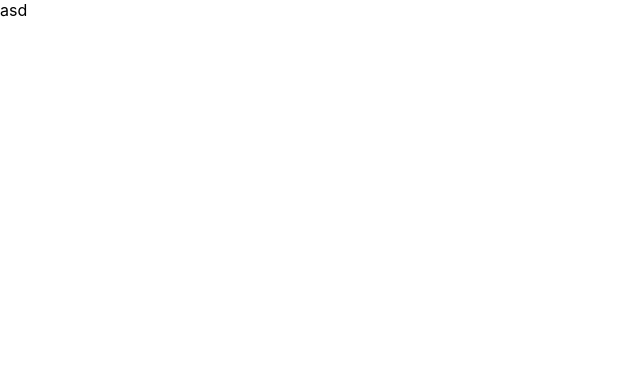
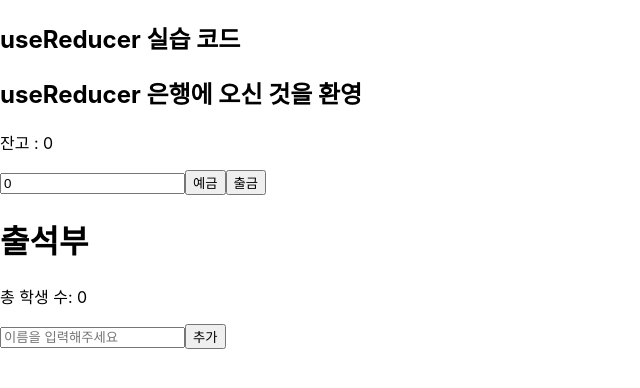
Before and after one commit to seong-ji-sue/react-hook-study, a React (Create React App) app: page / in a window 1280 px wide. Shown: the top 388 px of the page, without its empty margins (0-640 px from the left). Built offline with nearby package versions, Linux system fonts and the light colour scheme.

Commit message:
useReducer 실습 완료

```diff
--- a/src/App.jsx
+++ b/src/App.jsx
@@ -1,8 +1,14 @@
 import './App.css';
+import BankReducer from "./useReducerCode/BankReducer";
+import AttendanceReducer from "./useReducerCode/AttendanceReducer";
 
 function App() {
   return (
-    <div>asd</div>
+    <div>
+      <h2>useReducer 실습 코드</h2>
+      <BankReducer />
+      <AttendanceReducer />
+    </div>
   );
 }
 
--- /dev/null
+++ b/src/useReducerCode/AttendanceReducer.jsx
@@ -0,0 +1,100 @@
+import React, {useEffect, useReducer, useState} from 'react';
+import Student from "./Student";
+import students from "./Student";
+import student from "./Student";
+
+/**
+ * 기능
+ * 1. 총 학생 수 체크
+ * 2. 학생 이름 입력 후 추가 버튼 클릭 시 학생 목록 추가
+ * 3. 학생 목록에서 삭제버튼 클릭 시 목록에서 삭제
+ * 4. 학생목록에서 학생을 클릭하면 isHere(출석) 체크
+ * * css 속성
+ * textDecoration: isHere ? 'line-through' : "none",
+ * color: isHere ? 'gray' : "black"
+ * * 학생 리스트
+ * id: Date.now(), name:'James', isHere:false
+ */
+
+//action type
+const ACTION_TYPE = {
+  add: 'add-student',
+  delete: 'delete-student',
+  mark: 'mark-student'
+}
+
+//reducer
+const reducer = (state,action) => {
+  console.log(state)
+  switch (action.type) {
+    case ACTION_TYPE.add:
+      const name = action.payload.name
+      const newStudent = {id: Date.now(), name, isHere:false}
+      return {
+        count: state.count +1,
+        students:[newStudent, ...state.students]
+      }
+    case ACTION_TYPE.delete:
+      return {
+        count: state.count -1,
+        students: state.students.filter((studentInfo)=> {
+          return studentInfo.id !== action.payload.id
+        })
+      }
+    case ACTION_TYPE.mark:
+      return {
+        count: state.count,
+        students: state.students.map((studentInfo) => {
+          if(studentInfo.id === action.payload.id){
+            return{...studentInfo, isHere: !studentInfo.isHere}
+          }
+          return studentInfo;
+        })
+      }
+    default:
+      return state
+  }
+
+}
+
+//state 초기값
+const initialState = {
+  count: 0,
+  students: []
+}
+
+function AttendanceReducer() {
+  const [name, setName] = useState('');
+  //useReducer 사용
+  const [studentsInfo, dispatch] = useReducer(reducer, initialState);
+
+
+  return (
+    <div>
+      <h1>출석부</h1>
+      <p>총 학생 수: {studentsInfo.count}</p>
+      <input
+        type={"text"}
+        placeholder={'이름을 입력해주세요'}
+        value={name}
+        onChange={(e) => setName(e.target.value)}
+      />
+      <button onClick={() => {
+        dispatch({type: ACTION_TYPE.add, payload:{name}})
+        setName('')
+      }}>추가</button>
+      {studentsInfo.students.map((studentInfo)=> {
+        return <Student
+          key={studentInfo.id}
+          name={studentInfo.name}
+          dispatch={dispatch}
+          actionType={ACTION_TYPE}
+          id={studentInfo.id}
+          isHere={studentInfo.isHere}
+        />
+      })}
+    </div>
+  );
+};
+
+export default AttendanceReducer;
--- /dev/null
+++ b/src/useReducerCode/BankReducer.jsx
@@ -0,0 +1,54 @@
+import React, {useEffect, useReducer, useState} from 'react';
+
+//reducer -> state를 업데이트 하는 역할(은행)
+//dispatch -> state 업데이트를 위한 요구
+//action -> 요구 내용
+
+/**
+ * 기능
+ * 1. 1000만원 단위로 출금과 입금을 할 수 있다.
+ * 2. 통장의 잔액과 입력한 금액을 표시한다.
+ */
+
+const ACTION_TYPES = {
+  deposit: 'deposit',
+  withdraw: 'withdraw'
+}
+
+const reducer = (state, action) => {
+  console.log('reducer가 일을 합니다.', state, action)
+  switch (action.type) {
+    case ACTION_TYPES.deposit:
+      return state + action.payload
+    case ACTION_TYPES.withdraw:
+      return state - action.payload
+    default:
+      return state
+  }
+}
+
+function BankReducer() {
+  const [number, setNumber] = useState(0);
+  const [money, dispatch] = useReducer(reducer, 0);
+
+  return (
+    <div>
+      <h2>useReducer 은행에 오신 것을 환영</h2>
+      <p>잔고 : {money}</p>
+      <input
+        type={"number"}
+        value={number}
+        onChange={(e) => setNumber(parseInt(e.target.value))}
+        step={"1000"}
+      />
+      <button onClick={() => {
+        dispatch({type: ACTION_TYPES.deposit, payload: number});
+      }}>예금</button>
+      <button onClick={() => {
+        dispatch({type: ACTION_TYPES.withdraw, payload: number});
+      }}>출금</button>
+    </div>
+  );
+}
+
+export default BankReducer
--- /dev/null
+++ b/src/useReducerCode/Student.jsx
@@ -0,0 +1,22 @@
+import React, {useEffect, useState} from 'react';
+
+function Student({name,id, dispatch, actionType,isHere}) {
+  return (
+    <div
+      style={{
+        textDecoration: isHere ? 'line-through' : "none",
+        color: isHere ? 'gray' : "black"
+      }}
+      onClick={() => {
+        dispatch({type: actionType.mark, payload:{id}})
+      }}
+    >
+      <span>{name}</span>
+      <button onClick={() => {
+        dispatch({type: actionType.delete, payload:{id}})
+      }}>삭제</button>
+    </div>
+  );
+}
+
+export default Student
```
